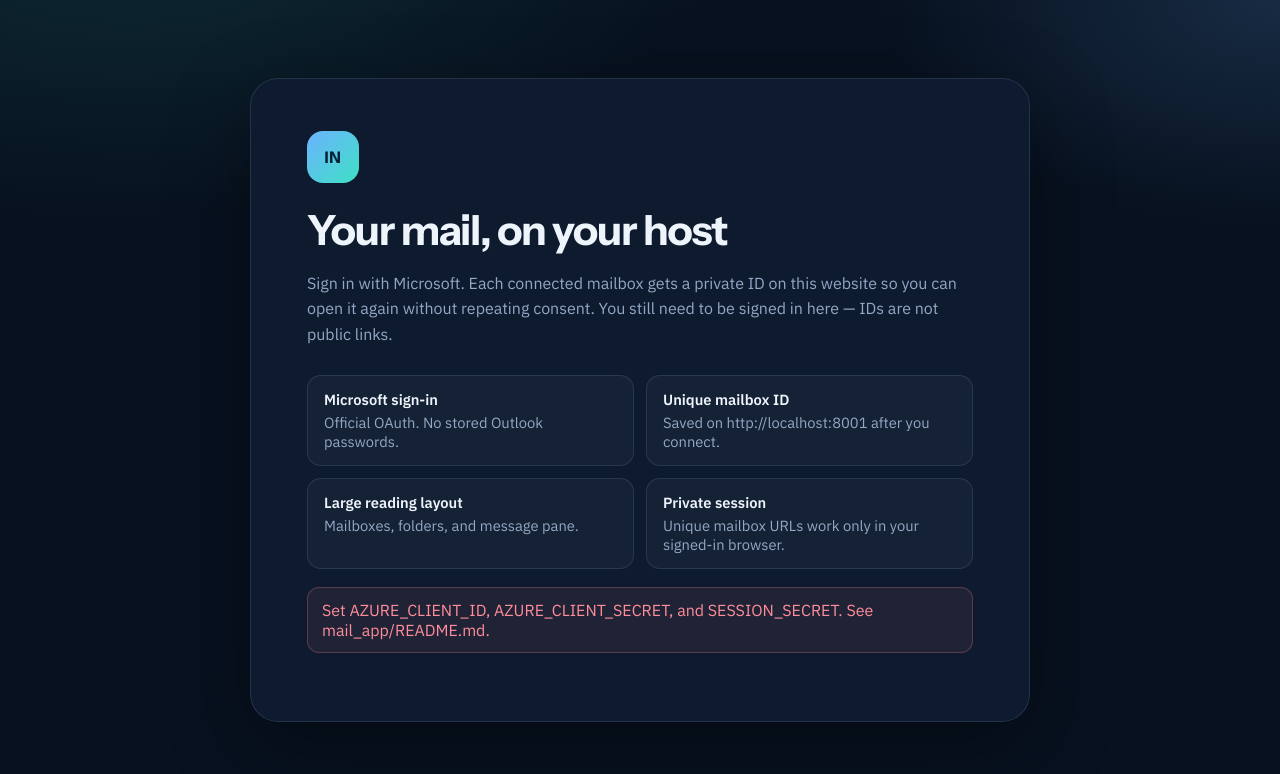
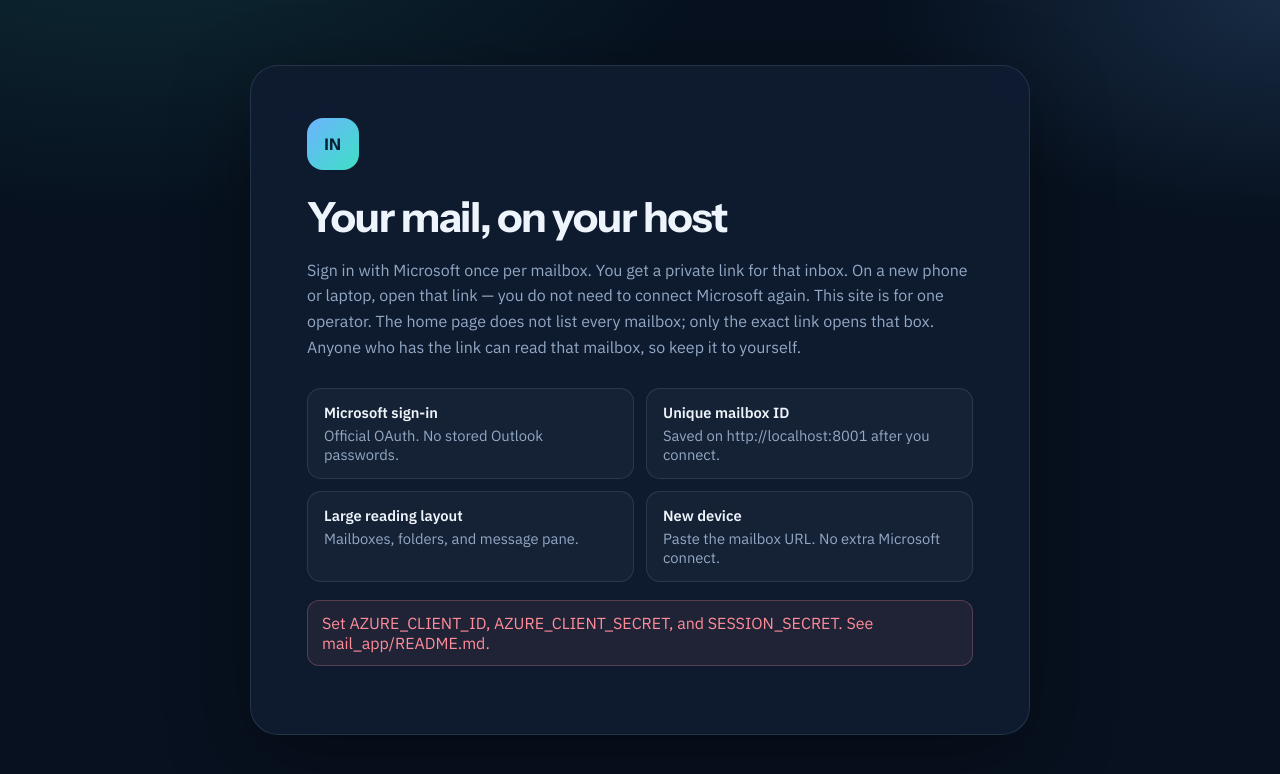
Before and after one commit to seethinajayadileep/cursor_repo, a FastAPI app: page / in a window 1280 px wide. Shown: the top 774 px of the page. Run offline with FastAPI, Linux system fonts and the light colour scheme.

Commit message:
Open saved mailbox links on new devices without Microsoft login.
A connected /a/<id> URL loads that inbox from the stored refresh
token. The home page still requires sign-in and does not list every
mailbox. Treat each link as a secret.

Co-authored-by: JAYA DILEEP <seethinajayadileep@users.noreply.github.com>

```diff
--- a/mail_app/app.py
+++ b/mail_app/app.py
@@ -220,14 +220,13 @@ async def disconnect(request: Request, account_id: str):
 
 @app.get("/a/{account_id}", response_class=HTMLResponse)
 async def account_inbox(request: Request, account_id: str):
-    user = _session_user(request)
-    if not user:
-        return RedirectResponse("/", status_code=302)
     account = store.get_account(account_id, settings.session_secret)
-    if not account or not _can_open(request, account):
+    if not account:
         return RedirectResponse("/", status_code=302)
 
-    request.session["active_account_id"] = account.id
+    signed_in = bool(_session_user(request) and _can_open(request, account))
+    user = _session_user(request) or {"name": account.name, "email": account.email}
+
     folder = request.query_params.get("folder") or "inbox"
     allowed = {key for key, _label, _tag in FOLDERS}
     if folder not in allowed:
@@ -235,7 +234,7 @@ async def account_inbox(request: Request, account_id: str):
     msg_id = request.query_params.get("msg")
 
     token = await _token_for_account(account)
-    if not token:
+    if not token and signed_in:
         token = await _access_token(request)
     if not token:
         return RedirectResponse("/?error=auth", status_code=302)
@@ -256,7 +255,14 @@ async def account_inbox(request: Request, account_id: str):
     except graph.GraphError:
         error = "Could not load this mailbox. Connect the account again."
 
-    accounts = store.list_accounts(_owner_email(request) or account.owner_email, settings.session_secret)
+    if signed_in:
+        request.session["active_account_id"] = account.id
+        accounts = store.list_accounts(
+            _owner_email(request) or account.owner_email, settings.session_secret
+        )
+    else:
+        accounts = [account]
+
     return templates.TemplateResponse(
         request,
         "shell.html",
@@ -264,6 +270,7 @@ async def account_inbox(request: Request, account_id: str):
             "user": user,
             "account": account,
             "accounts": accounts,
+            "signed_in": signed_in,
             "folders": FOLDERS,
             "folder": folder,
             "messages": messages,
--- a/mail_app/store.py
+++ b/mail_app/store.py
@@ -78,7 +78,7 @@ def upsert_account(
             "SELECT id FROM accounts WHERE owner_email = ? AND email = ?",
             (owner_email, email),
         ).fetchone()
-        account_id = row["id"] if row else secrets.token_urlsafe(8)
+        account_id = row["id"] if row else secrets.token_urlsafe(16)
         conn.execute(
             """
             INSERT INTO accounts (id, owner_email, email, name, refresh_token, created_at)
--- a/mail_app/templates/login.html
+++ b/mail_app/templates/login.html
@@ -10,12 +10,12 @@
   <div class="card">
     <div class="mark">IN</div>
     <h1>Your mail, on your host</h1>
-    <p class="muted">Sign in with Microsoft. Each connected mailbox gets a private ID on this website so you can open it again without repeating consent. You still need to be signed in here — IDs are not public links.</p>
+    <p class="muted">Sign in with Microsoft once per mailbox. You get a private link for that inbox. On a new phone or laptop, open that link — you do not need to connect Microsoft again. This site is for one operator. The home page does not list every mailbox; only the exact link opens that box. Anyone who has the link can read that mailbox, so keep it to yourself.</p>
     <div class="features">
       <div class="feature"><strong>Microsoft sign-in</strong>Official OAuth. No stored Outlook passwords.</div>
       <div class="feature"><strong>Unique mailbox ID</strong>Saved on {{ public_base_url }} after you connect.</div>
       <div class="feature"><strong>Large reading layout</strong>Mailboxes, folders, and message pane.</div>
-      <div class="feature"><strong>Private session</strong>Unique mailbox URLs work only in your signed-in browser.</div>
+      <div class="feature"><strong>New device</strong>Paste the mailbox URL. No extra Microsoft connect.</div>
     </div>
     {% if not configured %}
     <p class="error">Set AZURE_CLIENT_ID, AZURE_CLIENT_SECRET, and SESSION_SECRET. See mail_app/README.md.</p>
```
Also changed, not shown: mail_app/templates/shell.html (+9 -1 lines), mail_app/tests/test_session.py (+33 -0 lines), mail_app/README.md.
